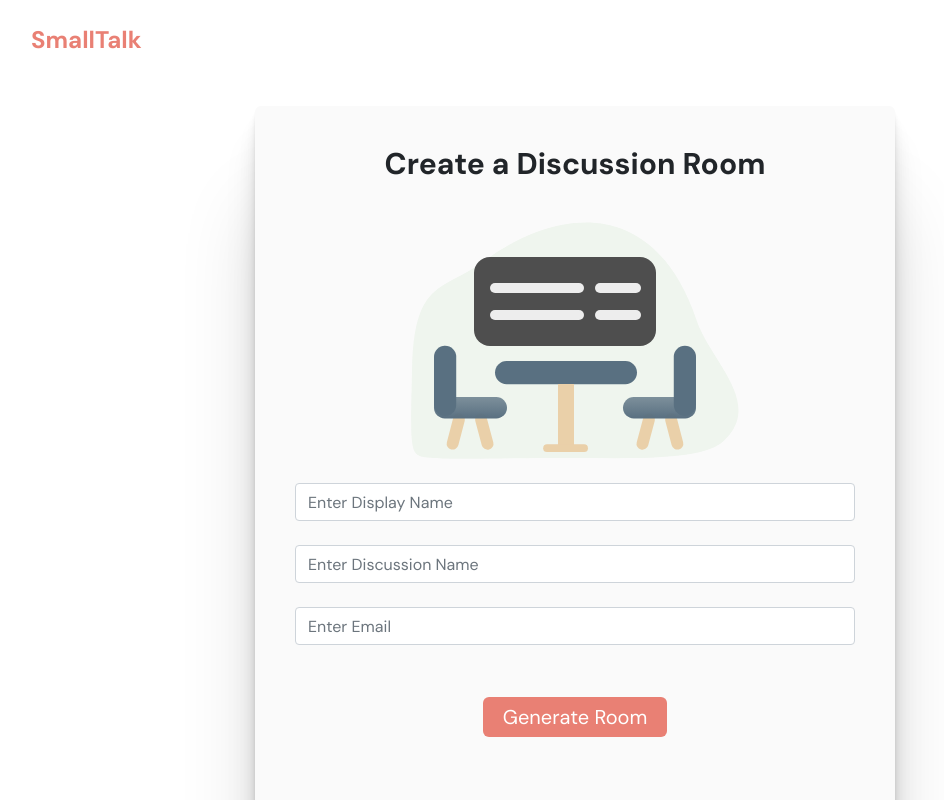
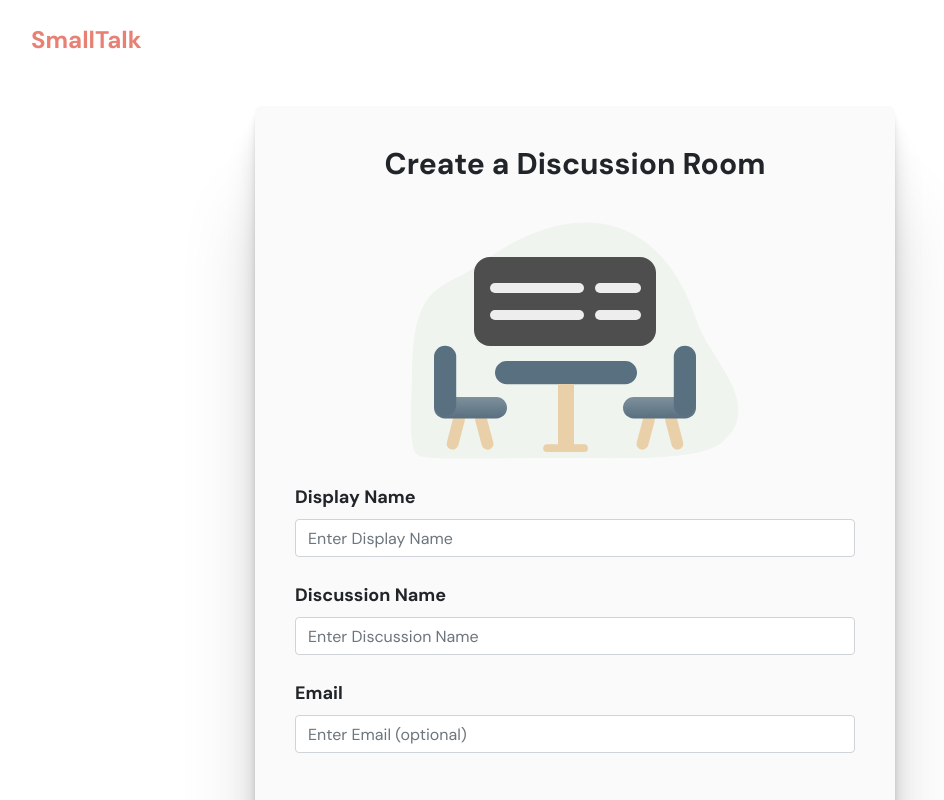
Before and after one commit to seniordesign-ufl/qaclient, a React (Create React App) app: page / in a window 1280 px wide. Shown: the top 800 px of the page, without its empty margins (65-1009 px from the left). Built offline with nearby package versions, Linux system fonts and the light colour scheme.

Commit message:
Add labels

```diff
--- a/src/Views/LandingPage.js
+++ b/src/Views/LandingPage.js
@@ -55,33 +55,37 @@ function Landing(props) {
                         <h3 className="font-bold text-3xl mb-10">Create a Discussion Room</h3>
                         <img className="mx-auto mb-4" src={RoomIllustration} />
                         <form onSubmit={handleGenerateClick}>
+                            <label className="float-left font-bold text-lg" htmlFor="displayName">
+                                Display Name
+                            </label>
                             <input
                                 type="text"
                                 id="displayName"
                                 className="form-control w-full"
                                 aria-describedby="passwordHelpBlock"
-                                input
                                 placeholder="Enter Display Name"
                                 onChange={(e) => updateName(e.target.value)}
                             />
-                            <br />
+                            <label className="float-left font-bold text-lg mt-4" htmlFor="discussionName">
+                                Discussion Name
+                            </label>
                             <input
                                 type="text"
                                 id="discussionName"
                                 className="form-control w-full"
                                 aria-describedby="passwordHelpBlock"
-                                input
                                 placeholder="Enter Discussion Name"
                                 onChange={(e) => updateDiscussionName(e.target.value)}
-                            />{' '}
-                            <br />
+                            />
+                            <label className="float-left font-bold text-lg mt-4" htmlFor="email">
+                                Email
+                            </label>
                             <input
                                 type="text"
                                 id="email"
                                 className="form-control w-full"
                                 aria-describedby="passwordHelpBlock"
-                                input
-                                placeholder="Enter Email"
+                                placeholder="Enter Email (optional)"
                                 onChange={(e) => updateEmail(e.target.value)}
                             />{' '}
                             <br />
```
